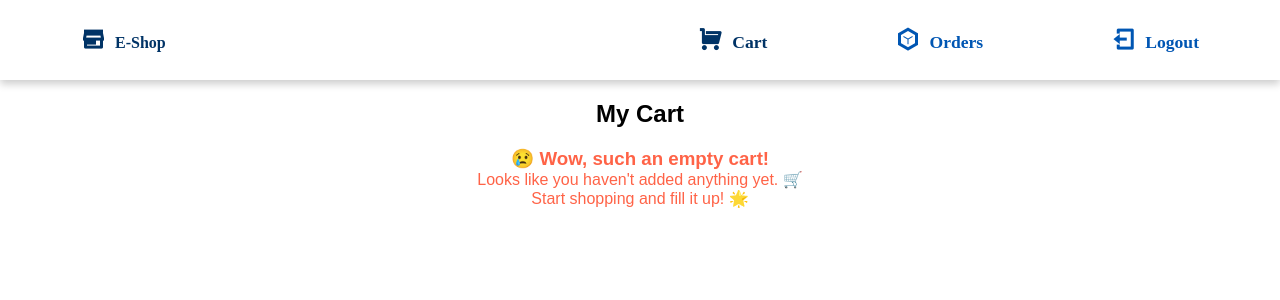
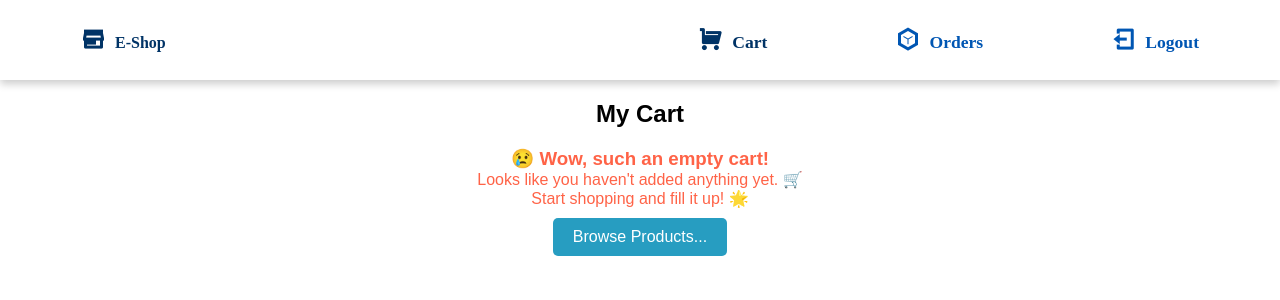
Before and after one commit to nayanacgowda08/Task_2, a React (Vite) app: page /user/cart in a window 1280 px wide. Shown: the top 300 px of the page. Built offline with nearby package versions, Linux system fonts and the light colour scheme; no server answers.

Commit message:
cartDesigns

```diff
--- a/src/Components/Cart.jsx
+++ b/src/Components/Cart.jsx
@@ -6,15 +6,18 @@ import "../assets/styles/cart.css";
 import { BASE_URL } from "../Services/helper";
 import useSound from 'use-sound';
 import thankYouSound from '../assets/success-48018.mp3';
-
+import Product_Card from "../Components/Product_Card"; // Import Product_Card component
+import { useNavigate } from "react-router-dom"; // Import useNavigate
 
 const Cart = () => {
   const [items, setItems] = useState([]);
   const [showThankYou, setShowThankYou] = useState(false);
   const [isCartEmpty, setIsCartEmpty] = useState(true); // Track if the cart is empty
   const [stockWarning, setStockWarning] = useState({});
+  const [products, setProducts] = useState([]); // Track available products
   const userId = localStorage.getItem("userId");
   const [play] = useSound(thankYouSound);
+  const navigate = useNavigate(); // Initialize useNavigate
 
   const removeFromCart = async (productId) => {
     try {
@@ -81,6 +84,15 @@ const Cart = () => {
     }
   };
 
+  const fetchProducts = async () => {
+    try {
+      const response = await axios.get(`${BASE_URL}/user/all`); // Adjust the endpoint as necessary
+      setProducts(response.data); // Assuming response.data is the array of products
+    } catch (error) {
+      console.error("Error fetching products:", error);
+    }
+  };
+
   const handleBuy = async () => {
     try {
       const response = await axios.post(`${BASE_URL}/order/buy/${userId}`, {
@@ -104,6 +116,7 @@ const Cart = () => {
 
   useEffect(() => {
     fetchItems();
+    fetchProducts(); // Fetch products when the component mounts
   }, [userId]);
 
   const totalItems =
@@ -111,6 +124,13 @@ const Cart = () => {
   const totalPrice =
     items &&
     items.reduce((total, item) => total + item.productPrice * item.quantity, 0);
+
+  // Function to select random products
+  const getRandomProducts = (num) => {
+    if (products.length === 0) return [];
+    const shuffled = products.sort(() => 0.5 - Math.random());
+    return shuffled.slice(0, num);
+  };
 
   return (
     <div className="cart-container">
@@ -127,6 +147,28 @@ const Cart = () => {
             <h3>😢 Wow, such an empty cart!</h3>
             <p>Looks like you haven't added anything yet. 🛒</p>
             <p>Start shopping and fill it up! 🌟</p>
+            <button
+  onClick={() => navigate("/user")}
+  style={{
+    backgroundColor: "#279dc1", // Green background
+    color: "white",             // White text
+    border: "none",             // No border
+    padding: "10px 20px",      // Padding for size
+    textAlign: "center",        // Center text
+    textDecoration: "none",     // No underline
+    display: "inline-block",    // Inline-block for spacing
+    fontSize: "16px",           // Font size
+    margin: "10px 0",          // Margin for spacing
+    cursor: "pointer",          // Pointer cursor on hover
+    borderRadius: "5px",       // Rounded corners
+    transition: "background-color 0.3s", // Smooth transition for hover
+  }}
+  onMouseEnter={(e) => e.currentTarget.style.backgroundColor = "#4bb8d9"} // Darker green on hover
+  onMouseLeave={(e) => e.currentTarget.style.backgroundColor = "#279dc1"} // Original green on leave
+>
+  Browse Products...
+</button>
+
           </motion.div>
         )}
       </AnimatePresence>
@@ -196,7 +238,6 @@ const Cart = () => {
             </AnimatePresence>
           </div>
 
-
           {/* Price details section */}
           <div className="price-details-section">
             <h3>PRICE DETAILS</h3>
@@ -212,8 +253,7 @@ const Cart = () => {
               <span>Delivery Charges</span>
               <span className="free">Free</span>
             </div>
-            <hr />
-            <div className="total-amount">
+            <div className="total-price">
               <span>Total Amount</span>
               <span>₹{(totalPrice - 50).toFixed(2)}</span>
             </div>
@@ -224,6 +264,7 @@ const Cart = () => {
           </div>
         </div>
       )}
+
       <AnimatePresence>
         {showThankYou && (
           <motion.div
--- a/src/assets/styles/cart.css
+++ b/src/assets/styles/cart.css
@@ -1,5 +1,3 @@
-
-
 .cart-container {
   padding: 20px;
   max-width: 1200px;
@@ -41,7 +39,6 @@
 
 .cart-item-details h4 {
   font-size: 16px;
-
 }
 
 .cart-item-details p {
@@ -124,7 +121,6 @@
   border: none;
   border-radius: 5px;
   font-weight: bold;
-  cursor: pointer;
 }
 
 .buy-btn:hover {
@@ -141,8 +137,6 @@
   text-align: center;
   font-weight: bold;
 }
-
-
 
 .quantity-controls {
   display: flex;
@@ -167,6 +161,7 @@
   cursor: not-allowed;
   opacity: 0.6;
 }
+
 .empty-cart-message {
   text-align: center;
   margin-top: 20px;
```
Lines whose indentation alone changed are shown as unchanged.
